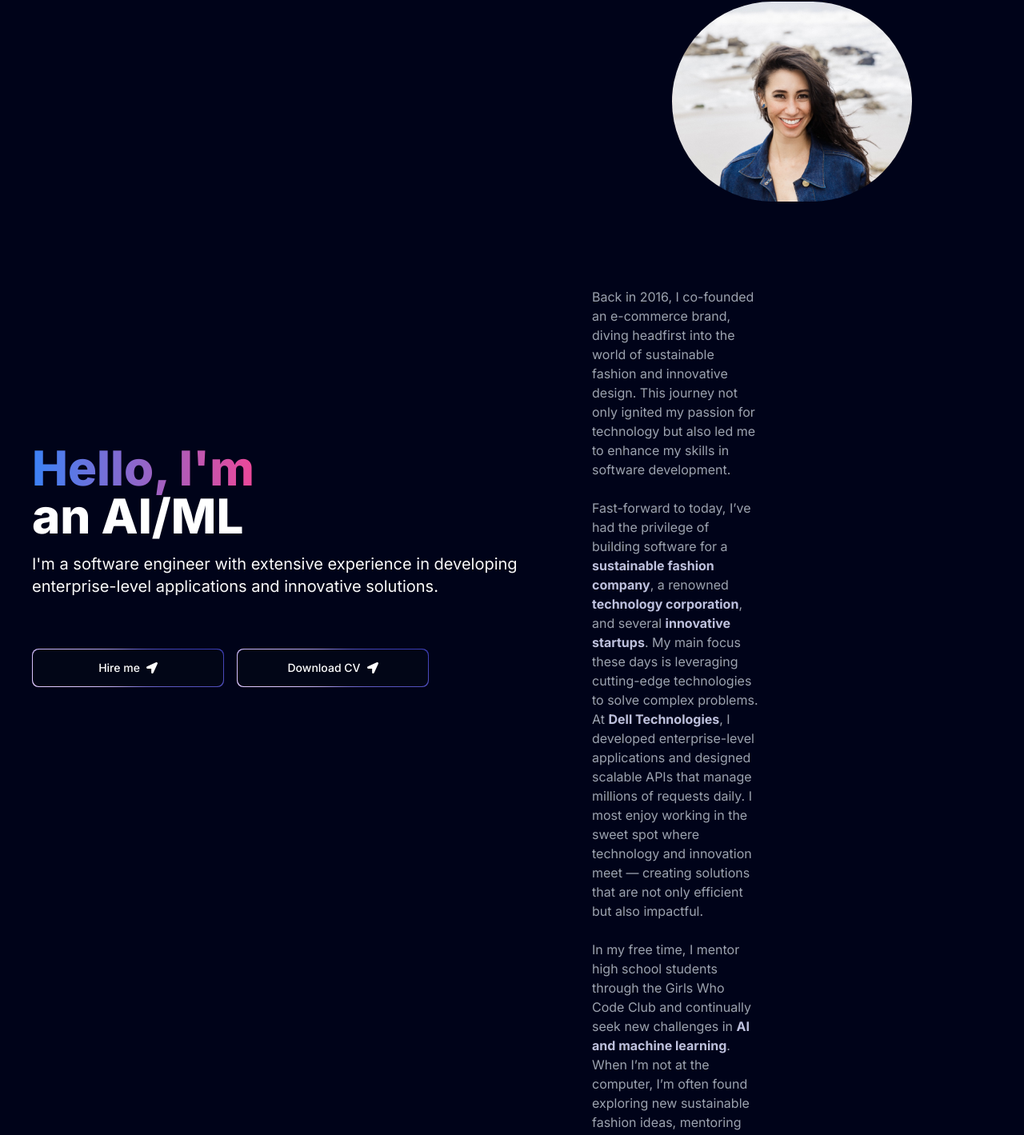
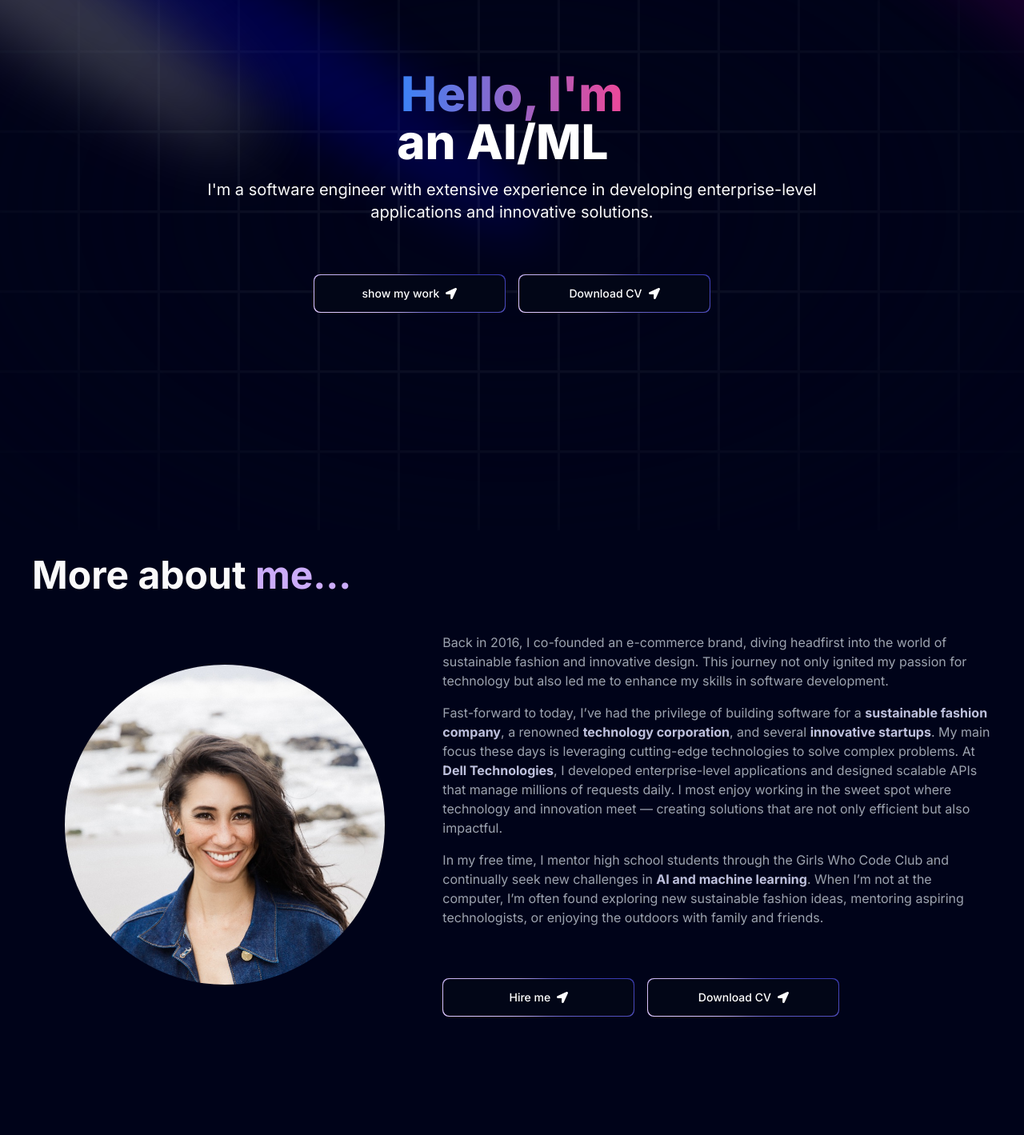
Before and after one commit to dmschrein/personal-portfolio, a Next.js app: page / in a window 1280 px wide. Shown: the part 137-1556 px from the top of the page at 80% size. Built offline with nearby package versions, Linux system fonts and the light colour scheme.

Commit message:
hero section updated and about me section updated

```diff
--- a/app/page.tsx
+++ b/app/page.tsx
@@ -16,6 +16,7 @@ export default function Home() {
     <main className="relative bg-black-100 flex justify-center items-center flex-col mx-auto sm:px-10 px-5 overflow-clip">
       <div className="max-w-7xl w-full">
         <FloatingNav navItems={navItems}/>
+        <Hero />
         <About />
         <Experience />
         <Story />
--- a/components/About.tsx
+++ b/components/About.tsx
@@ -6,37 +6,31 @@ import { TypeAnimation } from "react-type-animation";
 
 const About = () => {
   return (
-    <section className="pb-20 pt-36 lg:py-16">
-      <div className="grid grid-cols-1 lg:grid-cols-12">
-        <div className="col-span-7 place-self-center text-center sm:text-left">
-          <h1 className="text-white mb-4 text-4xl sm:text-5xl lg:text-6xl font-extrabold">
-            <span className="text-transparent bg-clip-text bg-gradient-to-r from-blue-500 via-purple-500 to-pink-500">
-              Hello, I&apos;m{" "}
-            </span>
-            <br></br>
-            <TypeAnimation
-              sequence={[
-                // Same substring at the start will only be typed out once, initially
-                "Darrel",
-                1000, // wait 1s before replacing "Mice" with "Hamsters"
-                "a Full Stack Developer",
-                1000,
-                "an AI/ML Engineer",
-                1000,
-                "a DevOps Engineer",
-                1000,
-              ]}
-              wrapper="span"
-              speed={50}
-              repeat={Infinity}
+    <div className="w-full pb-20 pt-36 lg:pt-36">
+      <h1 className="heading text-center lg:text-left mb-12">
+        More about <span className="text-purple">me...</span>
+      </h1>
+      <div className="grid grid-cols-1 lg:grid-cols-12 gap-8">
+        <div className="col-span-5 place-self-center flex justify-center lg:justify-start">
+          <div className="w-[300px] h-[300px] lg:w-[400px] lg:h-[400px] relative">
+            <img
+              src="/about-image.jpeg"
+              alt="hero image"
+              className="rounded-full w-full h-full object-cover"
             />
-          </h1>
-          <div>
-            <p className="text-[#ADB&BE] text-base sm:text-lg mb-6 lg:text-xl">
-              I'm a software engineer with extensive experience in developing
-              enterprise-level applications and innovative solutions.
+          </div>
+        </div>
+        <div className="col-span-7 text-gray-400 text-center lg:text-left">
+          <p className="mb-4">
+            Back in 2016, I co-founded an e-commerce brand, diving headfirst into the world of sustainable fashion and innovative design. This journey not only ignited my passion for technology but also led me to enhance my skills in software development.
           </p>
-          </div>
+          <p className="mb-4">
+            Fast-forward to today, I’ve had the privilege of building software for a <b className="text-white-100">sustainable fashion company</b>, a renowned <b className="text-white-100">technology corporation</b>, and several <b className="text-white-100"> innovative startups</b>. My main focus these days is leveraging cutting-edge technologies to solve complex problems. At <b className="text-white-100">Dell Technologies</b>, I developed enterprise-level applications and designed scalable APIs that manage millions of requests daily. I most enjoy working in the sweet spot where technology and innovation meet — creating solutions that are not only efficient but also impactful.
+          </p>
+          <p className="mb-4">
+            In my free time, I mentor high school students through the Girls Who Code Club and continually seek new challenges in <b className="text-white-100">AI and machine learning</b>. When I’m not at the computer, I’m often found exploring new sustainable fashion ideas, mentoring aspiring technologists, or enjoying the outdoors with family and friends.
+          </p>
+          <div className="flex justify-center lg:justify-start mt-6">
             <div className="flex flex-col sm:flex-row space-y-4 sm:space-y-0 sm:space-x-4">
               <a href="mailto:darrelmschreiner@gmail.com">
                 <MagicButton
@@ -54,53 +48,9 @@ const About = () => {
               </a>
             </div>
           </div>
-        <div className="col-span-5 place-self-center mt-4 lg:mt-0">
-          <div className="w-[500px] h-[400px] relative">
-            <img
-              src="/about-image.jpeg"
-              alt="hero image"
-              width={300}
-              height={500}
-              className="rounded-full absolute w-[300px] h-[250px] lg:w-[400ox] transform -translate-x-1/2 -translate-y-1/2 top-1/2 left-1/2"
-            />
-          </div>
-          <div className="grid grid-cols-1 lg:grid-cols-12 mt-8">
-        <div className="col-span-5 place-self-center text-center sm:text-left  text-gray-400">
-          <p>
-            Back in 2016, I co-founded an e-commerce brand, diving headfirst
-            into the world of sustainable fashion and innovative design. This
-            journey not only ignited my passion for technology but also led me
-            to enhance my skills in software development.
-          </p>
-          <br></br>
-          <p>
-            Fast-forward to today, I’ve had the privilege of building software
-            for a <b className="text-white-100">sustainable fashion company</b>, a
-            renowned <b className="text-white-100">technology corporation</b>, and
-            several <b className="text-white-100"> innovative startups</b>. My main
-            focus these days is leveraging cutting-edge technologies to solve
-            complex problems. At <b className="text-white-100">Dell Technologies</b>,
-            I developed enterprise-level applications and designed scalable
-            APIs that manage millions of requests daily. I most enjoy working in
-            the sweet spot where technology and innovation meet — creating
-            solutions that are not only efficient but also impactful.
-          </p>
-          <br></br>
-          <p>
-            In my free time, I mentor high school students through the Girls Who
-            Code Club and continually seek new challenges in <b className="text-white-100">AI and machine
-            learning</b>. When I’m not at the computer, I’m often found exploring
-            new sustainable fashion ideas, mentoring aspiring technologists, or
-            enjoying the outdoors with family and friends.
-          </p>
-        </div>
-        <div className="col-span-7 lg:col-span-7 lg:overflow-y-auto lg:h-96 lg:pl-4 mt-8 lg:mt-0">
-
         </div>
       </div>
     </div>
-      </div>
-    </section>
   );
 };
 
--- a/components/Hero.tsx
+++ b/components/Hero.tsx
@@ -1,8 +1,10 @@
+"use client";
 import React from "react";
 import { Spotlight } from "./ui/Spotlight";
 import { TextGenerateEffect } from "./ui/TextGenerateEffect";
 import MagicButton from "./ui/MagicButton";
 import { FaLocationArrow } from "react-icons/fa";
+import { TypeAnimation } from "react-type-animation";
 
 const Hero = () => {
   return (
@@ -25,7 +27,7 @@ const Hero = () => {
       </div>
       <div className="flex justify-center relative my-20 z-10">
         <div className="max-w-[89vw] md:max-w-2xl lg:max-w-[60vw] flex flex-col items-center justify-center">
-          <h2 className="uppercase tracking-widest text-xs text-center text-blue-100 max-w-80">
+          {/* <h2 className="uppercase tracking-widest text-xs text-center text-blue-100 max-w-80">
             Let&apos;s Make Something Great
           </h2>
 
@@ -37,7 +39,37 @@ const Hero = () => {
           <p className="text-center md:tracking-wider mb-4 text-sm md:text-lg lg:text-2xl">
             Hi, I&apos;m Darrel Schreiner, a Fullstack Software Engineer based
             in Los Angeles, CA.
-          </p>
+          </p> */}
+          <h1 className="text-center text-white mb-4 text-4xl sm:text-5xl lg:text-6xl font-extrabold">
+            <span className="text-transparent bg-clip-text bg-gradient-to-r from-blue-500 via-purple-500 to-pink-500">
+              Hello, I&apos;m{" "}
+            </span>
+
+            <br></br>
+            <TypeAnimation
+              sequence={[
+                // Same substring at the start will only be typed out once, initially
+                "Darrel",
+                1000, // wait 1s before replacing "Mice" with "Hamsters"
+                "a Full Stack Developer",
+                1000,
+                "an AI/ML Engineer",
+                1000,
+                "a DevOps Engineer",
+                1000,
+              ]}
+              wrapper="span"
+              speed={50}
+              repeat={Infinity}
+            />
+          </h1>
+          <div>
+            <p className="text-center text-[#ADB&BE] text-base sm:text-lg mb-6 lg:text-xl">
+              I'm a software engineer with extensive experience in developing
+              enterprise-level applications and innovative solutions.
+            </p>
+          </div>
+          <div className="flex flex-col sm:flex-row space-y-4 sm:space-y-0 sm:space-x-4">
           <a href="#projects">
             <MagicButton
               title="show my work"
@@ -45,6 +77,15 @@ const Hero = () => {
               position="right"
             />
           </a>
+            <a href="mailto:darrelmschreiner@gmail.com">
+              <MagicButton
+                title="Download CV"
+                icon={<FaLocationArrow />}
+                position="right"
+              />
+            </a>
+          </div>
+
         </div>
       </div>
     </div>
--- a/components/Story.tsx
+++ b/components/Story.tsx
@@ -37,9 +37,16 @@ const Story = () => {
             enjoying the outdoors with family and friends.
           </p>
         </div>
-        <div className="col-span-7 lg:col-span-7 lg:overflow-y-auto lg:h-96 lg:pl-4 mt-8 lg:mt-0">
+        <div className="col-span-7 lg:col-span-7 lg:h-96 lg:pl-4 mt-8 lg:mt-0">
           {/* Use the imported Experience component here */}
-          <Experience />
+          {/* <Experience /> */}
+          <div className="w-[500px] h-[500px] relative">
+            <img
+              src="/about-image.jpeg"
+              alt="hero image"
+              className="rounded-full w-full h-full object-cover"
+            />
+          </div>
         </div>
       </div>
     </div>
```
Lines whose indentation alone changed are shown as unchanged.
